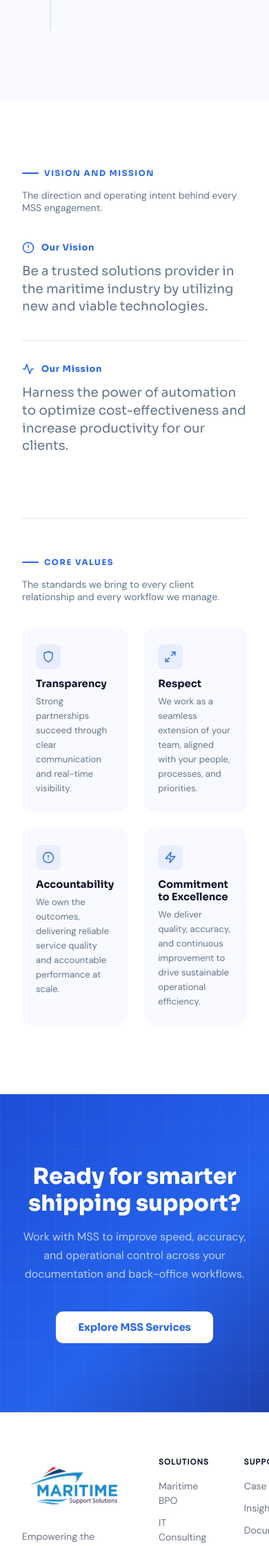
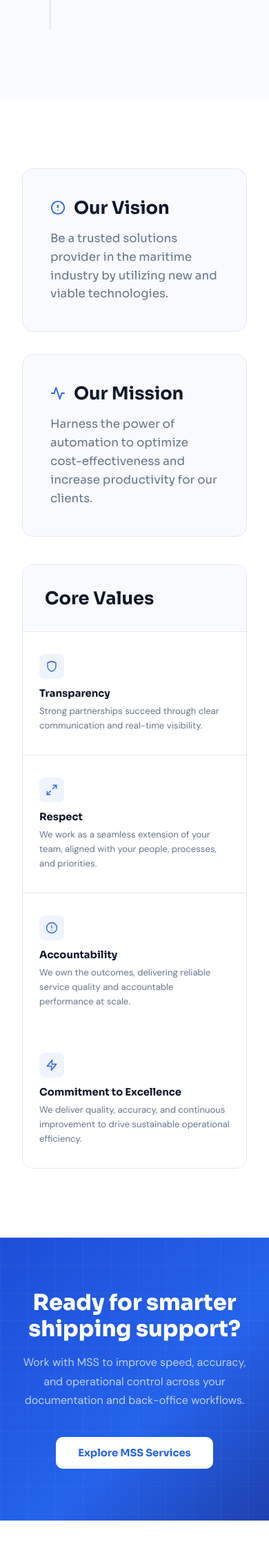
Before and after one commit to MSS-Smooth-Ocean-tech/MSS-Main-Website, a FastAPI app: page /about in a window 390 px wide; the page is wider, and only the part inside the window is pictured. Shown: the part 2492-4733 px from the top of that part at 69% size. Run offline with FastAPI, Linux system fonts and the light colour scheme.

Commit message:
Revamp About purpose/values layout and CTA
Refactor the Purpose & Values section and CTA: update templates to a two-row card layout (pv-top-row and pv-bottom-row) and replace .pv-grid with .pv-layout-new. Add new CSS classes (.pv-card, .pv-values-grid, pv-bottom-left, value-card adjustments) with improved spacing, borders, responsive breakpoints, and visual hierarchy (larger purpose titles, adjusted icon sizes, muted body text). Rework values grid to multi-column cards with responsive fallbacks and simplified hover state. Update CTA markup and styles: change h2 to h1 and reduce top/bottom padding while increasing heading clamp for stronger emphasis. These changes improve readability, accessibility, and mobile behavior.

```diff
--- a/static/css/about.css
+++ b/static/css/about.css
@@ -294,66 +294,103 @@
 
   /* ── PURPOSE & VALUES ── */
   .pv-section { background: #fff; }
-  .pv-grid {
+
+  .pv-layout-new {
+    display: flex;
+    flex-direction: column;
+    gap: 40px;
+  }
+
+  .pv-top-row {
     display: grid;
     grid-template-columns: 1fr 1fr;
-    gap: 80px;
+    gap: 32px;
   }
-  @media (max-width: 800px) { .pv-grid { grid-template-columns: 1fr; gap: 56px; } }
+  @media (max-width: 800px) { .pv-top-row { grid-template-columns: 1fr; } }
 
-  .purpose-block { border-right: 1px solid var(--border); padding-right: 80px; }
-  @media (max-width: 800px) { .purpose-block { border-right: none; padding-right: 0; border-bottom: 1px solid var(--border); padding-bottom: 56px; } }
+  .pv-card {
+    background: var(--bg);
+    border-radius: 16px;
+    padding: 40px;
+    border: 1px solid var(--border);
+  }
 
-  .purpose-sub {
-    font-size: 0.88rem;
-    color: var(--muted);
-    margin-bottom: 40px;
-  }
-  .purpose-item { margin-bottom: 36px; }
   .purpose-item-header {
     display: flex;
     align-items: center;
-    gap: 10px;
-    margin-bottom: 12px;
+    gap: 12px;
+    margin-bottom: 16px;
   }
-  .purpose-item-header svg { width: 18px; height: 18px; stroke: var(--blue); fill: none; stroke-width: 2; stroke-linecap: round; stroke-linejoin: round; }
-  .purpose-item-label {
+  .purpose-item-header svg { width: 22px; height: 22px; stroke: var(--blue); fill: none; stroke-width: 2; stroke-linecap: round; stroke-linejoin: round; }
+
+  .purpose-title {
     font-family: 'Sora', sans-serif;
-    font-size: 0.8rem;
+    font-size: 1.6rem;
     font-weight: 700;
-    color: var(--blue);
-    letter-spacing: 0.06em;
+    color: var(--navy);
   }
+
   .purpose-item-text {
     font-family: 'Sora', sans-serif;
-    font-size: 1.15rem;
-    /* font-weight: 700; */
+    font-size: 1.05rem;
     color: var(--muted);
-    line-height: 1.4;
-  }
-  .purpose-divider {
-    height: 1px;
-    background: var(--border);
-    margin: 32px 0;
+    line-height: 1.6;
   }
 
-  .values-sub {
-    font-size: 0.88rem;
-    color: var(--muted);
-    margin-bottom: 36px;
+  .pv-bottom-row {
+    display: flex;
+    flex-direction: row;
+    align-items: stretch;
+    background: #fff;
+    border: 1px solid var(--border);
+    border-radius: 16px;
+    overflow: hidden;
   }
-  .values-grid {
+
+  .pv-bottom-left {
+    flex: 0 0 200px;
+    padding: 32px;
+    display: flex;
+    align-items: center;
+    background: var(--bg);
+    border-right: 1px solid var(--border);
+  }
+  @media (max-width: 1000px) {
+    .pv-bottom-row { flex-direction: column; }
+    .pv-bottom-left { flex: none; border-right: none; border-bottom: 1px solid var(--border); }
+  }
+
+  .pv-values-grid {
+    flex: 1;
     display: grid;
-    grid-template-columns: 1fr 1fr;
-    gap: 24px;
+    grid-template-columns: repeat(4, 1fr);
   }
+  @media (max-width: 1000px) {
+    .pv-values-grid { grid-template-columns: repeat(2, 1fr); }
+  }
+  @media (max-width: 600px) {
+    .pv-values-grid { grid-template-columns: 1fr; }
+  }
+
   .value-card {
-    background: var(--bg);
-    border-radius: 14px;
-    padding: 24px 20px;
-    transition: box-shadow 0.2s, transform 0.2s;
+    background: #fff;
+    padding: 32px 24px;
+    border-right: 1px solid var(--border);
+    transition: background 0.2s;
   }
-  .value-card:hover { box-shadow: 0 6px 24px rgba(37,99,235,0.08); transform: translateY(-2px); }
+  .value-card:nth-child(4n) { border-right: none; }
+
+  @media (max-width: 1000px) {
+    .value-card { border-right: 1px solid var(--border); border-bottom: 1px solid var(--border); }
+    .value-card:nth-child(even) { border-right: none; }
+    .value-card:nth-last-child(-n+2) { border-bottom: none; }
+  }
+  @media (max-width: 600px) {
+    .value-card { border-right: none; border-bottom: 1px solid var(--border); }
+    .value-card:last-child { border-bottom: none; }
+  }
+
+  .value-card:hover { background: var(--bg); }
   .value-icon {
     width: 36px; height: 36px;
     background: rgba(37,99,235,0.08);
@@ -642,7 +679,7 @@
   /* ── CTA ── */
   .about-cta {
     background: linear-gradient(135deg, #1d4ed8 0%, #2563eb 60%, #1e40af 100%);
-    padding: 100px 24px;
+    padding: 75px 24px;
     text-align: center;
     position: relative;
     overflow: hidden;
@@ -657,9 +694,9 @@
     background-size: 40px 40px;
   }
   .about-cta-inner { position: relative; max-width: 600px; margin: 0 auto; }
-  .about-cta h2 {
+  .about-cta h1 {
     font-family: 'Sora', sans-serif;
-    font-size: clamp(2rem, 4vw, 3rem);
+    font-size: clamp(2rem, 4vw, 4rem);
     font-weight: 800;
     color: #fff;
     margin-bottom: 16px;
--- a/templates/sections/about/cta.html
+++ b/templates/sections/about/cta.html
@@ -1,7 +1,7 @@
 <!-- ══ CTA ══ -->
 <section class="about-cta">
   <div class="about-cta-inner">
-    <h2>Ready for smarter shipping support?</h2>
+    <h1>Ready for smarter shipping support?</h1>
     <p>Work with MSS to improve speed, accuracy, and operational control across your documentation and back-office workflows.</p>
     <a href="/services" class="btn-cta-white">Explore MSS Services</a>
   </div>
--- a/templates/sections/about/purpose.html
+++ b/templates/sections/about/purpose.html
@@ -2,38 +2,40 @@
 <!-- ══ PURPOSE & VALUES ══ -->
 <section class="pv-section">
   <div class="section-wrap">
-    <div class="pv-grid">
+    <div class="pv-layout-new">
 
-      <!-- Purpose -->
-      <div class="purpose-block">
-        <div class="eyebrow">Vision and Mission</div>
-        <p class="purpose-sub">The direction and operating intent behind every MSS engagement.</p>
-
-        <div class="purpose-item">
+      <!-- Top Row: Vision & Mission -->
+      <div class="pv-top-row">
+        <!-- Vision -->
+        <div class="pv-card">
+          <div class="purpose-item" style="margin-bottom: 0;">
             <div class="purpose-item-header">
               <svg viewBox="0 0 24 24"><circle cx="12" cy="12" r="10"/><line x1="12" y1="8" x2="12" y2="12"/><line x1="12" y1="16" x2="12.01" y2="16"/></svg>
-            <span class="purpose-item-label">Our Vision</span>
+              <h2 class="purpose-title">Our Vision</h2>
             </div>
             <div class="purpose-item-text">Be a trusted solutions provider in the maritime industry by utilizing new and viable technologies.</div>
           </div>
+        </div>
 
-        <div class="purpose-divider"></div>
-
-        <div class="purpose-item">
+        <!-- Mission -->
+        <div class="pv-card">
+          <div class="purpose-item" style="margin-bottom: 0;">
             <div class="purpose-item-header">
               <svg viewBox="0 0 24 24"><polyline points="22 12 18 12 15 21 9 3 6 12 2 12"/></svg>
-            <span class="purpose-item-label">Our Mission</span>
+              <h2 class="purpose-title">Our Mission</h2>
             </div>
             <div class="purpose-item-text">Harness the power of automation to optimize cost-effectiveness and increase productivity for our clients.</div>
           </div>
         </div>
+      </div>
 
-      <!-- Values -->
-      <div>
-        <div class="eyebrow">Core Values</div>
-        <p class="values-sub">The standards we bring to every client relationship and every workflow we manage.</p>
-        <div class="values-grid">
+      <!-- Bottom Row: Values Row -->
+      <div class="pv-bottom-row">
+        <div class="pv-bottom-left">
+          <h2 class="purpose-title" style="margin-bottom: 0;">Core Values</h2>
+        </div>
 
+        <div class="pv-values-grid">
           <div class="value-card">
             <div class="value-icon">
               <svg viewBox="0 0 24 24"><path d="M12 22s8-4 8-10V5l-8-3-8 3v7c0 6 8 10 8 10z"/></svg>
@@ -65,7 +67,6 @@
             <div class="value-name">Commitment to Excellence</div>
             <p class="value-desc">We deliver quality, accuracy, and continuous improvement to drive sustainable operational efficiency.</p>
           </div>
-
         </div>
       </div>
 
```
Lines whose indentation alone changed are shown as unchanged.
